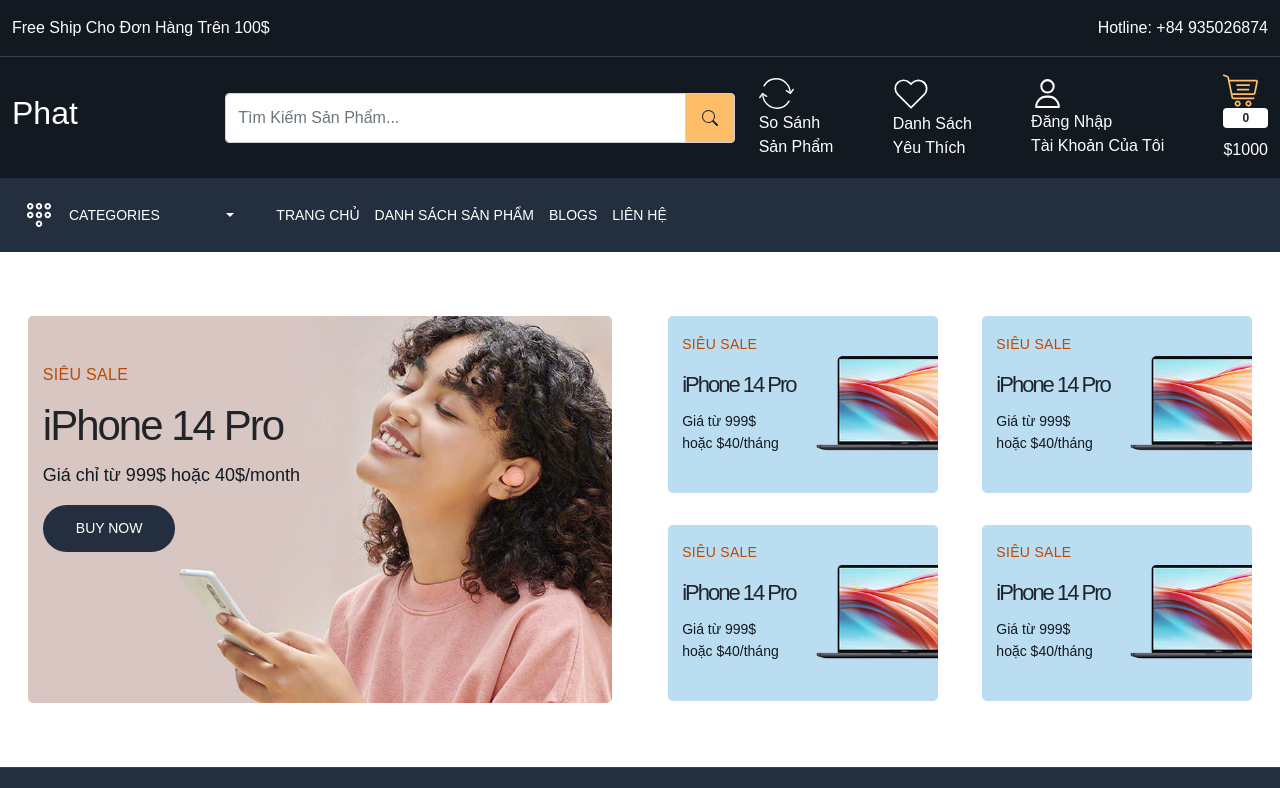
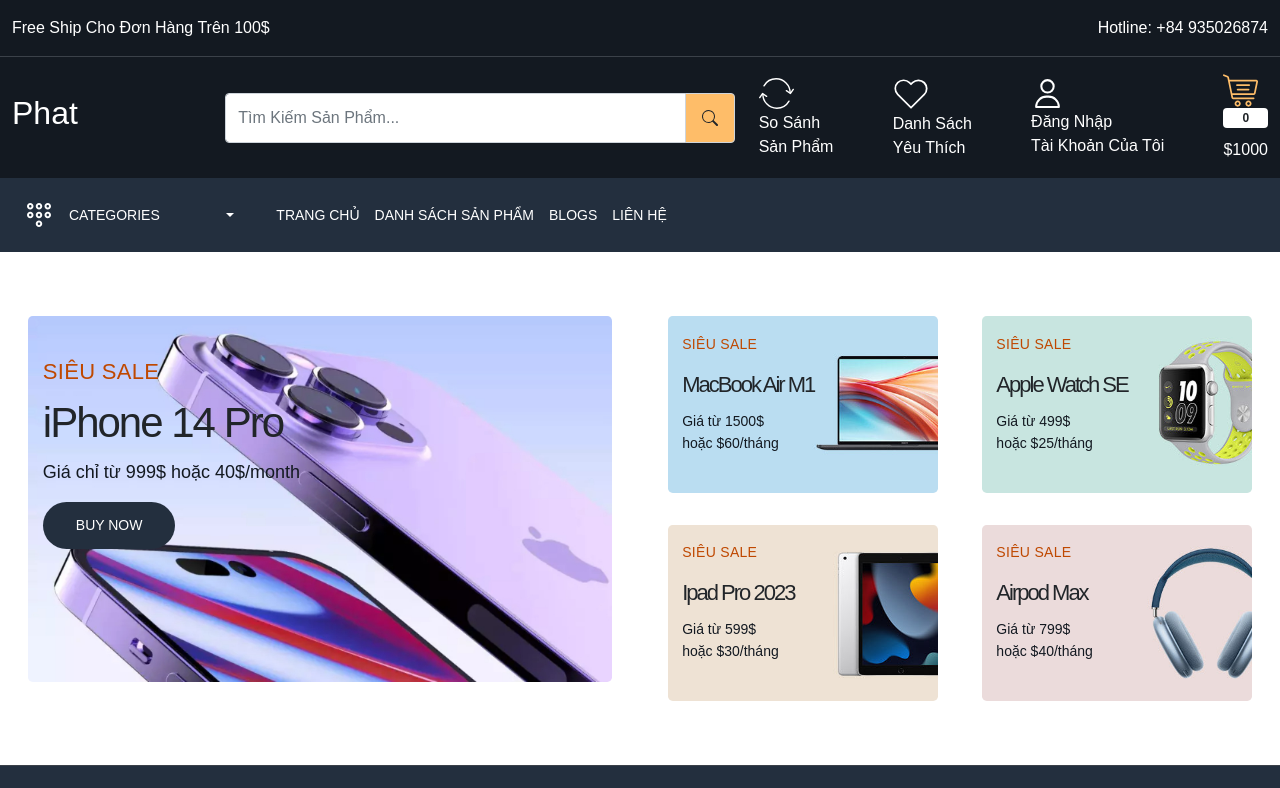
Before and after one commit to pvd1123/e-commer-Front-End, a React (Create React App) app: page / in a window 1280 px wide. Shown: the top 788 px of the page. Built offline with nearby package versions, Linux system fonts and the light colour scheme.

Commit message:
up banner

```diff
--- a/src/App.css
+++ b/src/App.css
@@ -139,7 +139,7 @@
 }
 
 .main-banner-content h4{
-  font-size: 16px;
+  font-size: 22px;
   font-weight: 400;
   line-height: 24px;
   color: var(--color-bf4800);
--- a/src/pages/Home.jsx
+++ b/src/pages/Home.jsx
@@ -24,35 +24,35 @@
                                     <img className="img-fluid rounded-3" src="images/catbanner-01.jpg" alt="main banner" />
                                     <div className="small-banner-content position-absolute">
                                         <h4>siêu sale</h4>
-                                        <h5>iPhone 14 Pro</h5>
-                                        <p>Giá từ 999$ <br />
-                                        hoặc $40/tháng</p>
+                                        <h5>MacBook Air M1</h5>
+                                        <p>Giá từ 1500$ <br />
+                                        hoặc $60/tháng</p>
                                     </div>
                                 </div>
                                 <div className="small-banner position-relative p-3">
-                                    <img className="img-fluid rounded-3" src="images/catbanner-01.jpg" alt="main banner" />
+                                    <img className="img-fluid rounded-3" src="images/catbanner-02.jpg" alt="main banner" />
                                     <div className="small-banner-content position-absolute">
                                         <h4>siêu sale</h4>
-                                        <h5>iPhone 14 Pro</h5>
-                                        <p>Giá từ 999$ <br />
-                                        hoặc $40/tháng</p>
+                                        <h5>Apple Watch SE</h5>
+                                        <p>Giá từ 499$ <br />
+                                        hoặc $25/tháng</p>
                                     </div>
                                 </div>
                                 <div className="small-banner position-relative p-3">
-                                    <img className="img-fluid rounded-3" src="images/catbanner-01.jpg" alt="main banner" />
+                                    <img className="img-fluid rounded-3" src="images/catbanner-03.jpg" alt="main banner" />
                                     <div className="small-banner-content position-absolute">
                                         <h4>siêu sale</h4>
-                                        <h5>iPhone 14 Pro</h5>
-                                        <p>Giá từ 999$ <br />
-                                        hoặc $40/tháng</p>
+                                        <h5>Ipad Pro 2023</h5>
+                                        <p>Giá từ 599$ <br />
+                                        hoặc $30/tháng</p>
                                     </div>
                                 </div>
                                 <div className="small-banner position-relative p-3">
-                                    <img className="img-fluid rounded-3" src="images/catbanner-01.jpg" alt="main banner" />
+                                    <img className="img-fluid rounded-3" src="images/catbanner-04.jpg" alt="main banner" />
                                     <div className="small-banner-content position-absolute">
                                         <h4>siêu sale</h4>
-                                        <h5>iPhone 14 Pro</h5>
-                                        <p>Giá từ 999$ <br />
+                                        <h5>Airpod Max</h5>
+                                        <p>Giá từ 799$ <br />
                                         hoặc $40/tháng</p>
                                     </div>
                                 </div>
```
Also changed, not shown: public/images/main-banner-1.jpg.
